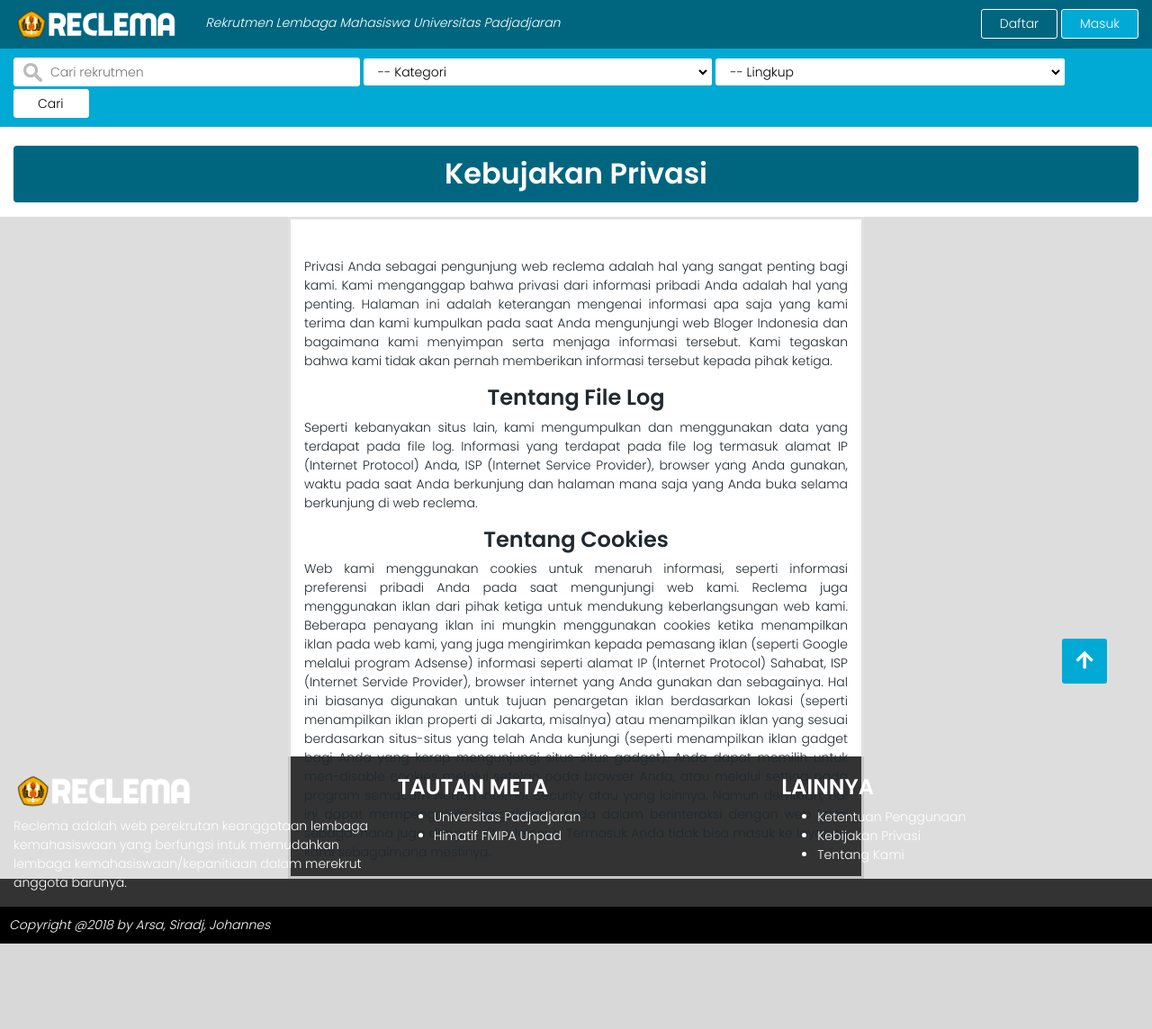
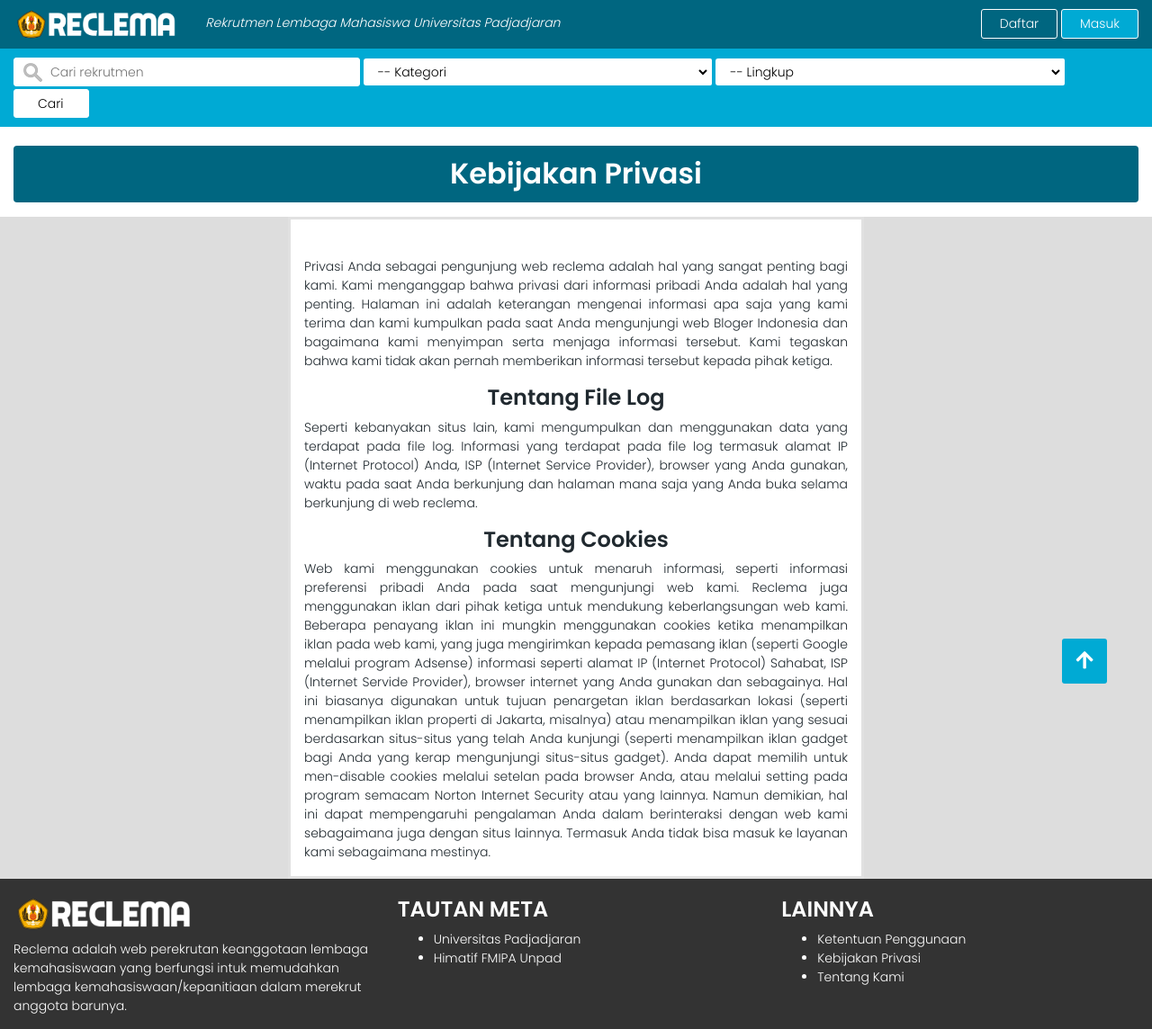
Before and after one commit to fadillaharsa/pwproject, a CodeIgniter app: page /pwproject/index.php/kebijakan_privasi in a window 1280 px wide. Shown: the top 1144 px of the page at 90% size. Before the commit the page ends 1049 px from the top, so only its background shows below. Run offline with CodeIgniter, Linux system fonts and the light colour scheme; some libraries are stand-ins or nearby versions.

Commit message:
Kebijakan privasi

```diff
--- a/Reclema/application/views/kebijakan_privasi.php
+++ b/Reclema/application/views/kebijakan_privasi.php
@@ -6,8 +6,8 @@ include "part/function_header.php";
 
 <!--MAIN-->
 <div class="container-fluid">
-	<br><center><h2 class="judul">Kebujakan Privasi</h2></center>
-	<div class="row" style="height: 600px">
+	<br><center><h2 class="judul">Kebijakan Privasi</h2></center>
+	<div class="row">
 		<div class="col-sm-3" style="background-color: #ddd">
 				<center>
 				<div>
```
